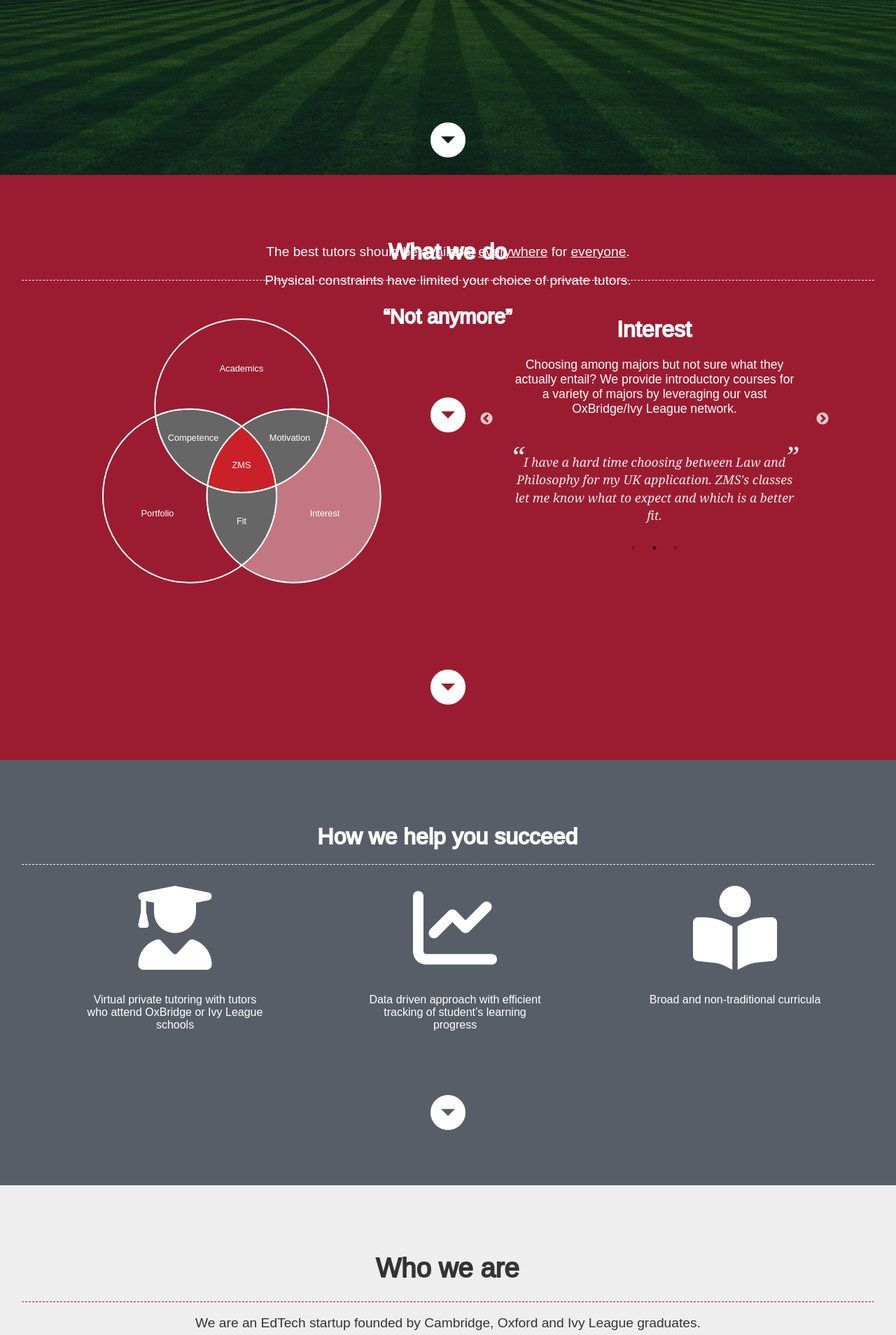
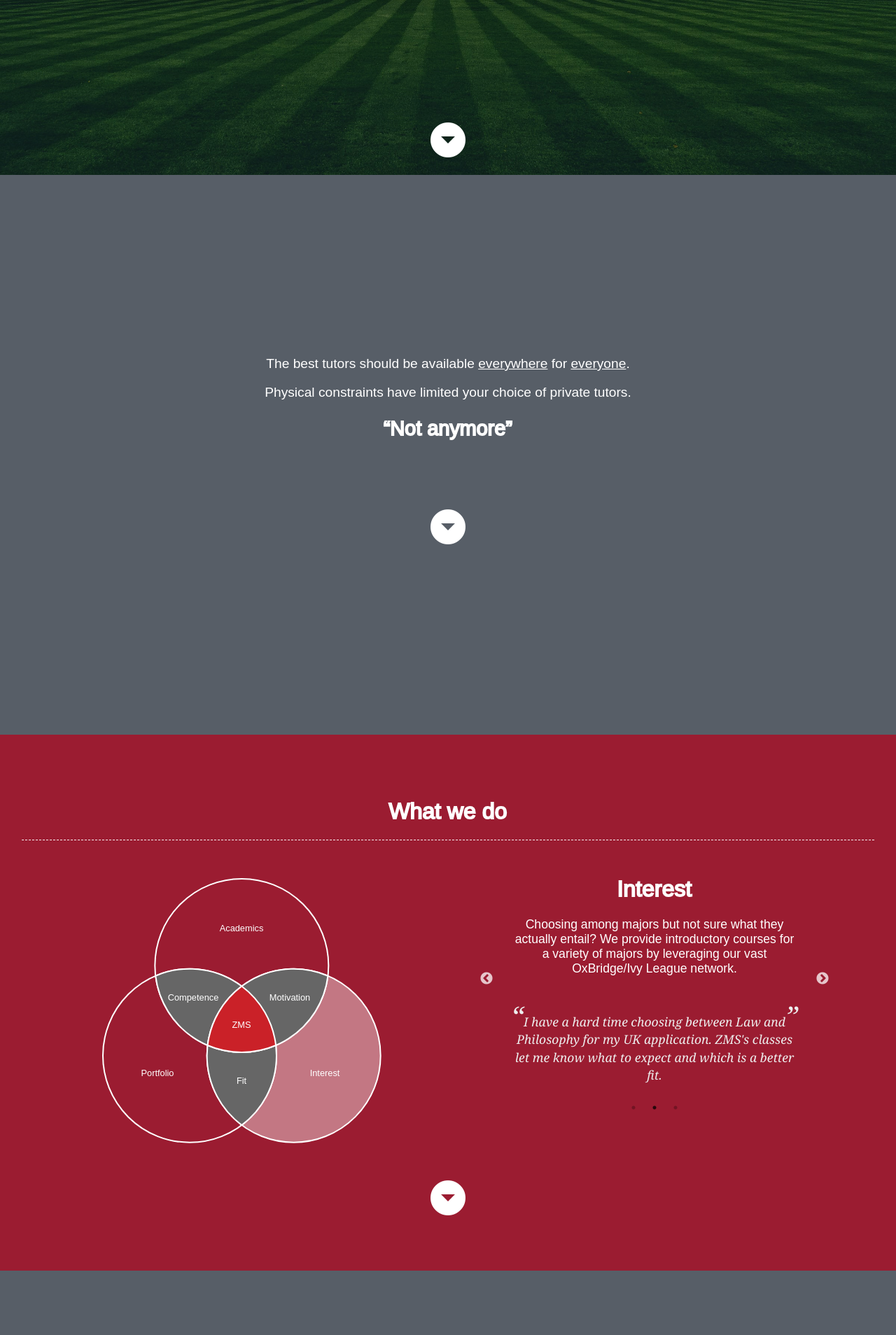
Before and after one commit to Pi-31415/EdTech, a PHP site: page / in a window 1280 px wide. Shown: the part 550-2458 px from the top of the page at 70% size. Run offline with PHP 8.4, Linux system fonts and the light colour scheme; some libraries are stand-ins or nearby versions; some web fonts are replaced.

Commit message:
major changes

```diff
--- a/css/style.css
+++ b/css/style.css
@@ -386,6 +386,7 @@ input[type=text]:focus {
 
 #particles-js {
   width: 100%;
+  height: 100%;
   z-index: -1;
 }
 
@@ -625,6 +626,7 @@ input[type=text]:focus {
   color: #ffffff;
   font-size: 1.2em;
   width: 100vw;
+  height: 100vh;
   text-align: center;
   z-index: -2;
 }
--- a/css/style.sass
+++ b/css/style.sass
@@ -350,6 +350,7 @@ input[type=text]:focus
 
 #particles-js
 	width: 100%
+	height: 100%
 	z-index: -1
 
 #particle-overlay
@@ -558,6 +559,7 @@ input[type=text]:focus
 	color: $text-white
 	font-size: 1.2em
 	width:100vw
+	height: 100vh
 	text-align: center
 	z-index: -2
 
--- a/index.html
+++ b/index.html
@@ -113,6 +113,8 @@
 			<div id="particles-js">
 			<div id="particle-overlay">
 				<div class='splitter-half'></div>
+				<div class='splitter-half'></div>
+				<div class='splitter-half'></div>
 			<p>The best tutors should be available <u>everywhere</u> for <u>everyone</u>.</p>
 			<p>Physical constraints have limited your choice of private tutors.</p>
 			<h2>“Not anymore”</h2>
@@ -222,8 +224,6 @@
 				</div>-->
 				<!--Venn Diagram Ends-->
 			</div>
-
-			<div class='splitter hidemobile'></div>
 			<div>
 				<a href="#" onclick="jumpto('#component-how')">
 					<span class="material-icons white big">
```
Also changed, not shown: 1 other file.
